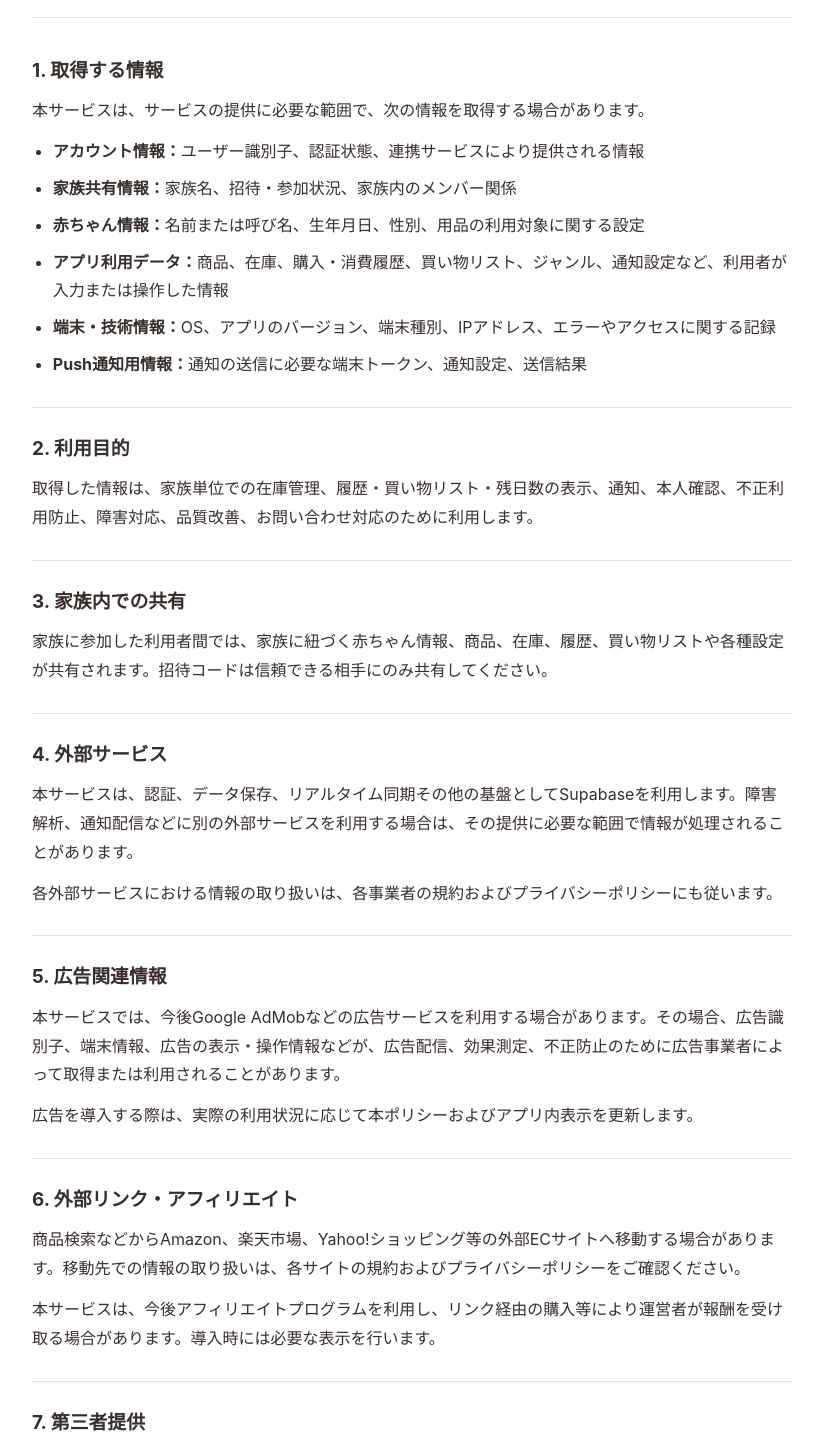
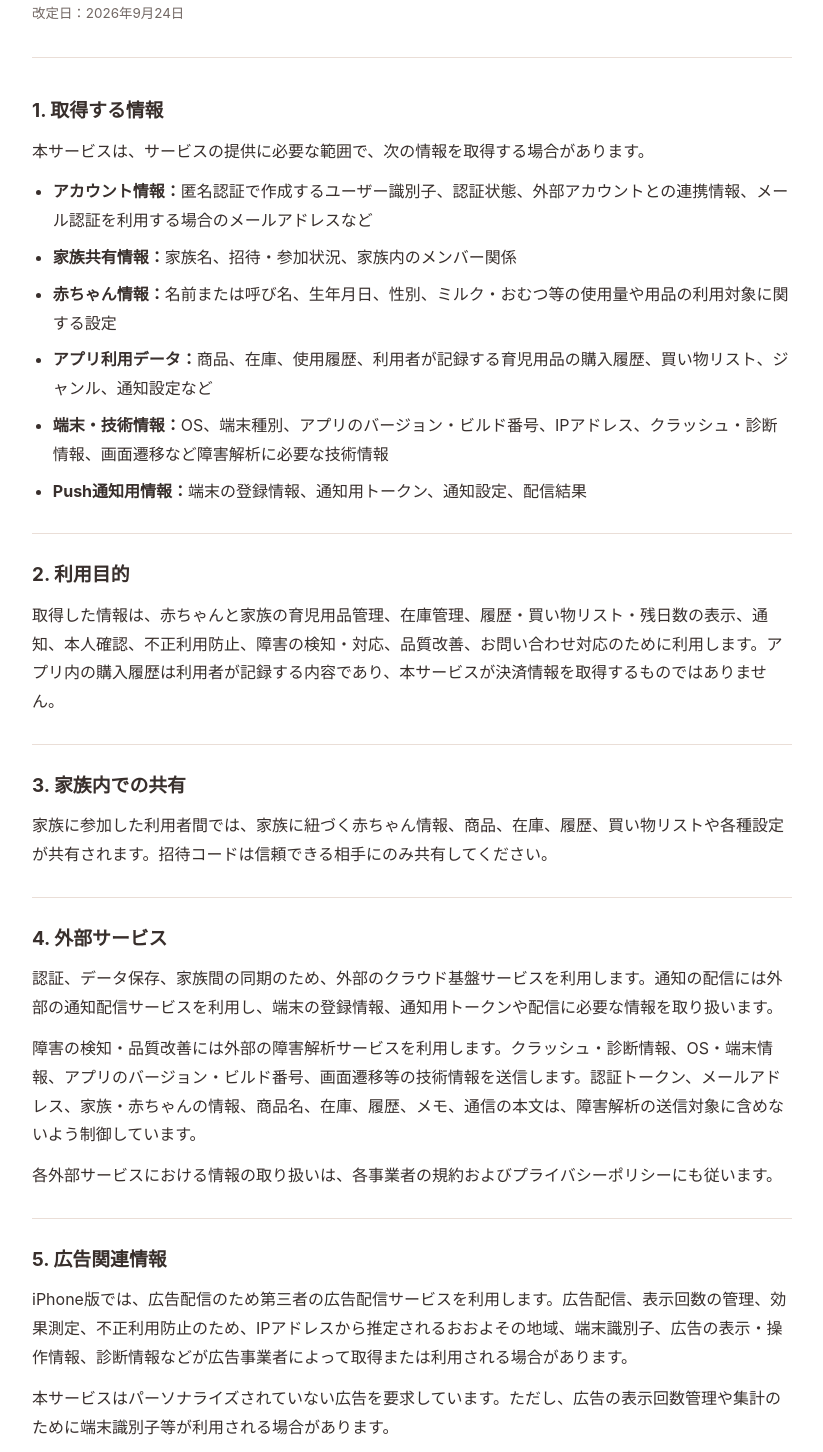
Before and after one commit to kai10-inui/bebist-web, a Next.js app: page /privacy in a window 1280 px wide. Shown: the part 320-1772 px from the top of the page, without its empty margins (228-1051 px from the left). Built offline with nearby package versions, Linux system fonts and the light colour scheme.

Commit message:
docs: update privacy policy for Build 11

```diff
--- a/app/privacy/page.tsx
+++ b/app/privacy/page.tsx
@@ -9,23 +9,23 @@ export const metadata: Metadata = {
 
 export default function PrivacyPage() {
   return (
-    <LegalPage title="プライバシーポリシー" description="べびストにおける利用者情報の取り扱いについて定めます。">
+    <LegalPage title="プライバシーポリシー" description="べびストにおける利用者情報の取り扱いについて定めます。" revisedAt="2026年9月24日">
       <section><h2>1. 取得する情報</h2><p>本サービスは、サービスの提供に必要な範囲で、次の情報を取得する場合があります。</p><ul>
-        <li><strong>アカウント情報：</strong>ユーザー識別子、認証状態、連携サービスにより提供される情報</li>
+        <li><strong>アカウント情報：</strong>匿名認証で作成するユーザー識別子、認証状態、外部アカウントとの連携情報、メール認証を利用する場合のメールアドレスなど</li>
         <li><strong>家族共有情報：</strong>家族名、招待・参加状況、家族内のメンバー関係</li>
-        <li><strong>赤ちゃん情報：</strong>名前または呼び名、生年月日、性別、用品の利用対象に関する設定</li>
-        <li><strong>アプリ利用データ：</strong>商品、在庫、購入・消費履歴、買い物リスト、ジャンル、通知設定など、利用者が入力または操作した情報</li>
-        <li><strong>端末・技術情報：</strong>OS、アプリのバージョン、端末種別、IPアドレス、エラーやアクセスに関する記録</li>
-        <li><strong>Push通知用情報：</strong>通知の送信に必要な端末トークン、通知設定、送信結果</li>
+        <li><strong>赤ちゃん情報：</strong>名前または呼び名、生年月日、性別、ミルク・おむつ等の使用量や用品の利用対象に関する設定</li>
+        <li><strong>アプリ利用データ：</strong>商品、在庫、使用履歴、利用者が記録する育児用品の購入履歴、買い物リスト、ジャンル、通知設定など</li>
+        <li><strong>端末・技術情報：</strong>OS、端末種別、アプリのバージョン・ビルド番号、IPアドレス、クラッシュ・診断情報、画面遷移など障害解析に必要な技術情報</li>
+        <li><strong>Push通知用情報：</strong>端末の登録情報、通知用トークン、通知設定、配信結果</li>
       </ul></section>
-      <section><h2>2. 利用目的</h2><p>取得した情報は、家族単位での在庫管理、履歴・買い物リスト・残日数の表示、通知、本人確認、不正利用防止、障害対応、品質改善、お問い合わせ対応のために利用します。</p></section>
+      <section><h2>2. 利用目的</h2><p>取得した情報は、赤ちゃんと家族の育児用品管理、在庫管理、履歴・買い物リスト・残日数の表示、通知、本人確認、不正利用防止、障害の検知・対応、品質改善、お問い合わせ対応のために利用します。アプリ内の購入履歴は利用者が記録する内容であり、本サービスが決済情報を取得するものではありません。</p></section>
       <section><h2>3. 家族内での共有</h2><p>家族に参加した利用者間では、家族に紐づく赤ちゃん情報、商品、在庫、履歴、買い物リストや各種設定が共有されます。招待コードは信頼できる相手にのみ共有してください。</p></section>
-      <section><h2>4. 外部サービス</h2><p>本サービスは、認証、データ保存、リアルタイム同期その他の基盤としてSupabaseを利用します。障害解析、通知配信などに別の外部サービスを利用する場合は、その提供に必要な範囲で情報が処理されることがあります。</p><p>各外部サービスにおける情報の取り扱いは、各事業者の規約およびプライバシーポリシーにも従います。</p></section>
-      <section><h2>5. 広告関連情報</h2><p>本サービスでは、今後Google AdMobなどの広告サービスを利用する場合があります。その場合、広告識別子、端末情報、広告の表示・操作情報などが、広告配信、効果測定、不正防止のために広告事業者によって取得または利用されることがあります。</p><p>広告を導入する際は、実際の利用状況に応じて本ポリシーおよびアプリ内表示を更新します。</p></section>
-      <section><h2>6. 外部リンク・アフィリエイト</h2><p>商品検索などからAmazon、楽天市場、Yahoo!ショッピング等の外部ECサイトへ移動する場合があります。移動先での情報の取り扱いは、各サイトの規約およびプライバシーポリシーをご確認ください。</p><p>本サービスは、今後アフィリエイトプログラムを利用し、リンク経由の購入等により運営者が報酬を受け取る場合があります。導入時には必要な表示を行います。</p></section>
-      <section><h2>7. 第三者提供</h2><p>法令に基づく場合、生命・身体または財産の保護に必要な場合、利用者の同意がある場合を除き、個人情報を第三者へ提供しません。サービス提供に必要な業務委託は第三者提供に該当しない場合がありますが、委託先を適切に選定・管理します。</p></section>
+      <section><h2>4. 外部サービス</h2><p>認証、データ保存、家族間の同期のため、外部のクラウド基盤サービスを利用します。通知の配信には外部の通知配信サービスを利用し、端末の登録情報、通知用トークンや配信に必要な情報を取り扱います。</p><p>障害の検知・品質改善には外部の障害解析サービスを利用します。クラッシュ・診断情報、OS・端末情報、アプリのバージョン・ビルド番号、画面遷移等の技術情報を送信します。認証トークン、メールアドレス、家族・赤ちゃんの情報、商品名、在庫、履歴、メモ、通信の本文は、障害解析の送信対象に含めないよう制御しています。</p><p>各外部サービスにおける情報の取り扱いは、各事業者の規約およびプライバシーポリシーにも従います。</p></section>
+      <section><h2>5. 広告関連情報</h2><p>iPhone版では、広告配信のため第三者の広告配信サービスを利用します。広告配信、表示回数の管理、効果測定、不正利用防止のため、IPアドレスから推定されるおおよその地域、端末識別子、広告の表示・操作情報、診断情報などが広告事業者によって取得または利用される場合があります。</p><p>本サービスはパーソナライズされていない広告を要求しています。ただし、広告の表示回数管理や集計のために端末識別子等が利用される場合があります。</p></section>
+      <section><h2>6. 外部リンク・アフィリエイト</h2><p>商品検索などから外部の通販サイトへ移動する場合があります。移動先での情報の取り扱いは、各サイトの規約およびプライバシーポリシーをご確認ください。</p><p>本サービスは、今後アフィリエイトプログラムを利用し、リンク経由の購入等により運営者が報酬を受け取る場合があります。導入時には必要な表示を行います。</p></section>
+      <section><h2>7. 第三者提供・外部委託</h2><p>認証・データ保存、通知配信、障害解析に必要な処理を外部事業者へ委託するほか、広告配信のため第三者のサービスへ必要な情報が送信されます。法令に基づく場合、生命・身体または財産の保護に必要な場合、利用者の同意がある場合などを除き、これらの目的以外で個人情報を第三者へ提供しません。委託先を適切に選定・管理します。</p></section>
       <section><h2>8. 安全管理</h2><p>アクセス制御、通信の保護、権限の分離、監視など、情報の漏えい、滅失、改ざんや不正アクセスを防ぐための合理的な安全管理措置を講じます。ただし、インターネット上の完全な安全性を保証するものではありません。</p></section>
-      <section><h2>9. データの確認・削除とアカウント削除</h2><p>利用者は、アプリ内の機能を通じて登録情報の確認・変更を行えます。アカウント削除を実行すると、法令上または不正防止・障害対応上保持が必要な情報を除き、対象アカウントおよび関連データを削除します。家族で共有されるデータは、他の家族メンバーとの関係や家族全体の削除状況により取り扱いが異なる場合があります。</p><p>アプリ内で解決できない削除依頼は、お問い合わせ先へご連絡ください。本人確認をお願いする場合があります。</p></section>
+      <section><h2>9. データの確認・削除とアカウント削除</h2><p>取得した情報は、利用目的の達成に必要な期間保存します。利用者は、アプリ内の機能を通じて登録情報の確認・変更やアカウント削除を行えます。アカウント削除を実行すると、法令上または不正防止・障害対応上保持が必要な情報を除き、対象アカウントおよび関連データを削除します。家族で共有されるデータは、他の家族メンバーとの関係や家族全体の削除状況により取り扱いが異なる場合があります。バックアップ上の情報は、一定期間残る場合があります。</p><p>アプリ内で解決できない削除依頼は、お問い合わせ先へご連絡ください。本人確認をお願いする場合があります。</p></section>
       <section><h2>10. 未成年者による利用</h2><p>未成年者が本サービスを利用する場合は、必要に応じて保護者の同意を得たうえで利用してください。赤ちゃん本人が本サービスの利用者となることを想定したものではありません。</p></section>
       <section><h2>11. ポリシーの変更</h2><p>法令やサービス内容の変更に応じて、本ポリシーを変更することがあります。重要な変更は、アプリ内または本ページその他適切な方法でお知らせします。</p></section>
       <section><h2>12. お問い合わせ</h2><p>本ポリシーおよび利用者情報の取り扱いに関するお問い合わせは、次の窓口へご連絡ください。</p><p className="contact-value">{CONTACT_EMAIL}</p></section>
--- a/components/legal-page.tsx
+++ b/components/legal-page.tsx
@@ -3,10 +3,11 @@ import type { ReactNode } from "react";
 type LegalPageProps = {
   title: string;
   description: string;
+  revisedAt?: string;
   children: ReactNode;
 };
 
-export function LegalPage({ title, description, children }: LegalPageProps) {
+export function LegalPage({ title, description, revisedAt, children }: LegalPageProps) {
   return (
     <main className="page-shell legal-page">
       <header className="page-heading">
@@ -14,6 +15,7 @@ export function LegalPage({ title, description, children }: LegalPageProps) {
         <h1>{title}</h1>
         <p>{description}</p>
         <p className="updated-at">制定日：2026年9月15日</p>
+        {revisedAt ? <p className="updated-at">改定日：{revisedAt}</p> : null}
       </header>
       <article className="legal-content">{children}</article>
     </main>
```
